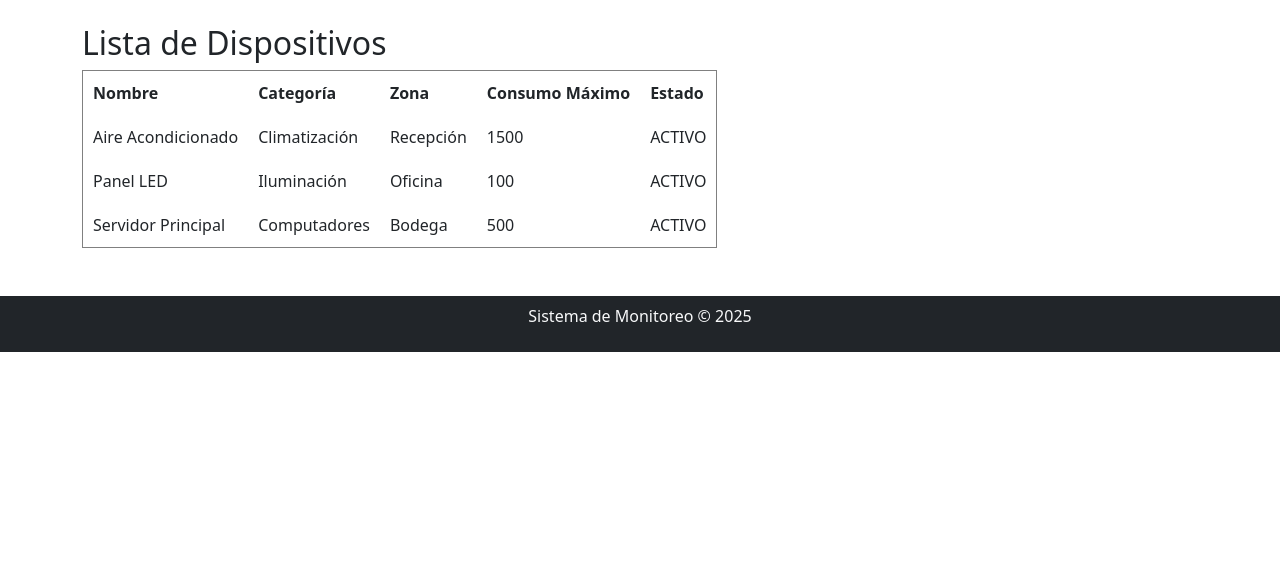
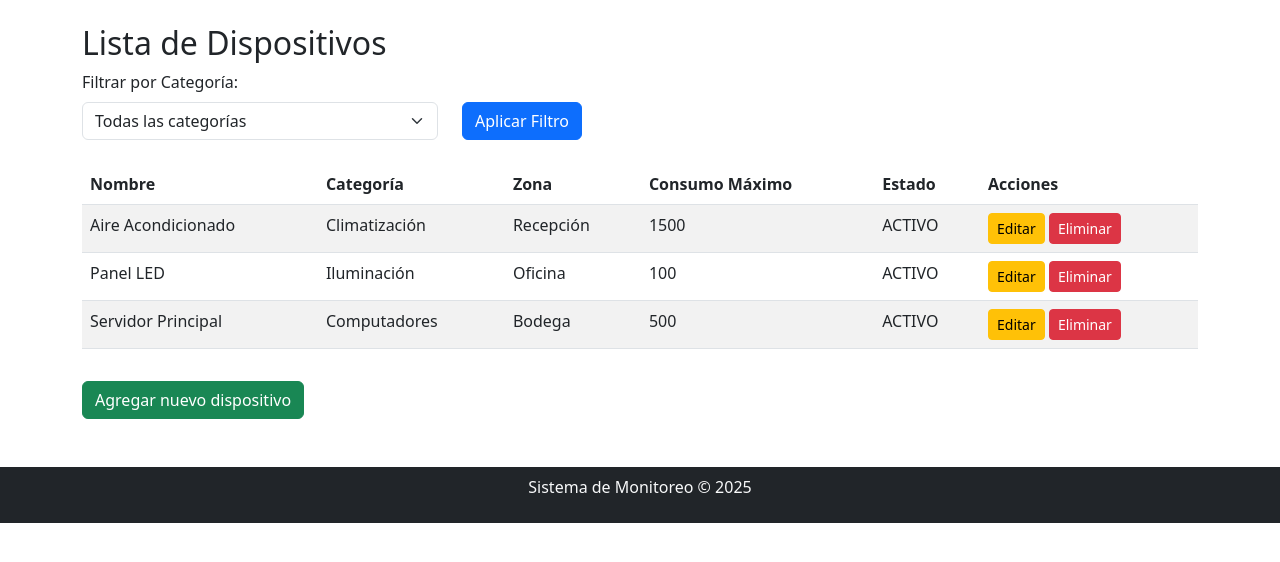
Before and after one commit to carlotee/eva1_EcoEnergy, a Django app: page /dispositivos/listar_dispositivos/ in a window 1280 px wide. Shown: the part 56-618 px from the top of the page. Run offline with Django 5.2, Linux system fonts and the light colour scheme; data comes from the database, SQL or seed files in the repository.

Commit message:
Update listar_dispositivos.html

```diff
--- a/dispositivos/templates/dispositivos/listar_dispositivos.html
+++ b/dispositivos/templates/dispositivos/listar_dispositivos.html
@@ -3,7 +3,26 @@
 {% block content %}
 <h2>Lista de Dispositivos</h2>
 
-<table border="1" cellspacing="0" cellpadding="10">
+<form method="GET" action="{% url 'listar_dispositivos' %}" class="mb-4">
+    <div class="row">
+        <div class="col-md-4">
+            <label for="categoria-filtro" class="form-label">Filtrar por Categoría:</label>
+            <select name="categoria" id="categoria-filtro" class="form-select">
+                <option value="">Todas las categorías</option>
+                {% for categoria in categorias %}
+                    <option value="{{ categoria.id }}" {% if categoria.id == categoria_seleccionada %}selected{% endif %}>
+                        {{ categoria.nombre }}
+                    </option>
+                {% endfor %}
+            </select>
+        </div>
+        <div class="col-md-2 d-flex align-items-end">
+            <button type="submit" class="btn btn-primary">Aplicar Filtro</button>
+        </div>
+    </div>
+</form>
+
+<table class="table table-striped table-hover">
     <thead>
         <tr>
             <th>Nombre</th>
@@ -11,6 +30,7 @@
             <th>Zona</th>
             <th>Consumo Máximo</th>
             <th>Estado</th>
+            <th>Acciones</th>
         </tr>
     </thead>
     <tbody>
@@ -21,12 +41,18 @@
                 <td>{{ dispositivo.zona }}</td>
                 <td>{{ dispositivo.consumo_maximo }}</td>
                 <td>{{ dispositivo.estado }}</td>
+                <td>
+                    <a href="{% url 'editar_dispositivo' dispositivo.id %}" class="btn btn-warning btn-sm">Editar</a>
+                    <a href="{% url 'eliminar_dispositivo' dispositivo.id %}" class="btn btn-danger btn-sm">Eliminar</a>
+                </td>
             </tr>
         {% empty %}
             <tr>
-                <td colspan="5">No hay dispositivos registrados.</td>
+                <td colspan="6" class="text-center">No hay dispositivos registrados.</td>
             </tr>
         {% endfor %}
     </tbody>
 </table>
+
+<a href="{% url 'crear_dispositivos' %}" class="btn btn-success mt-3">Agregar nuevo dispositivo</a>
 {% endblock %}
```
